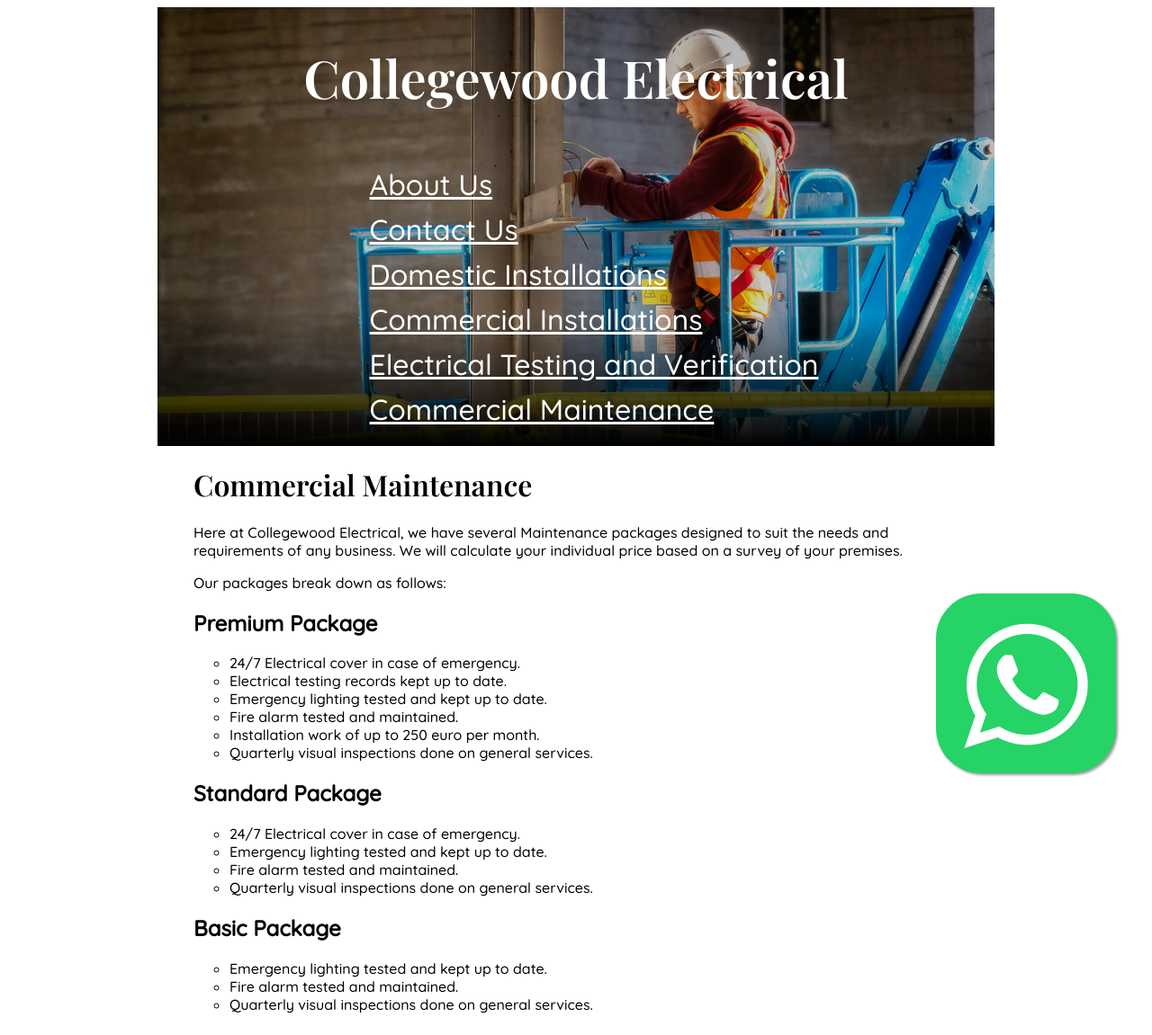
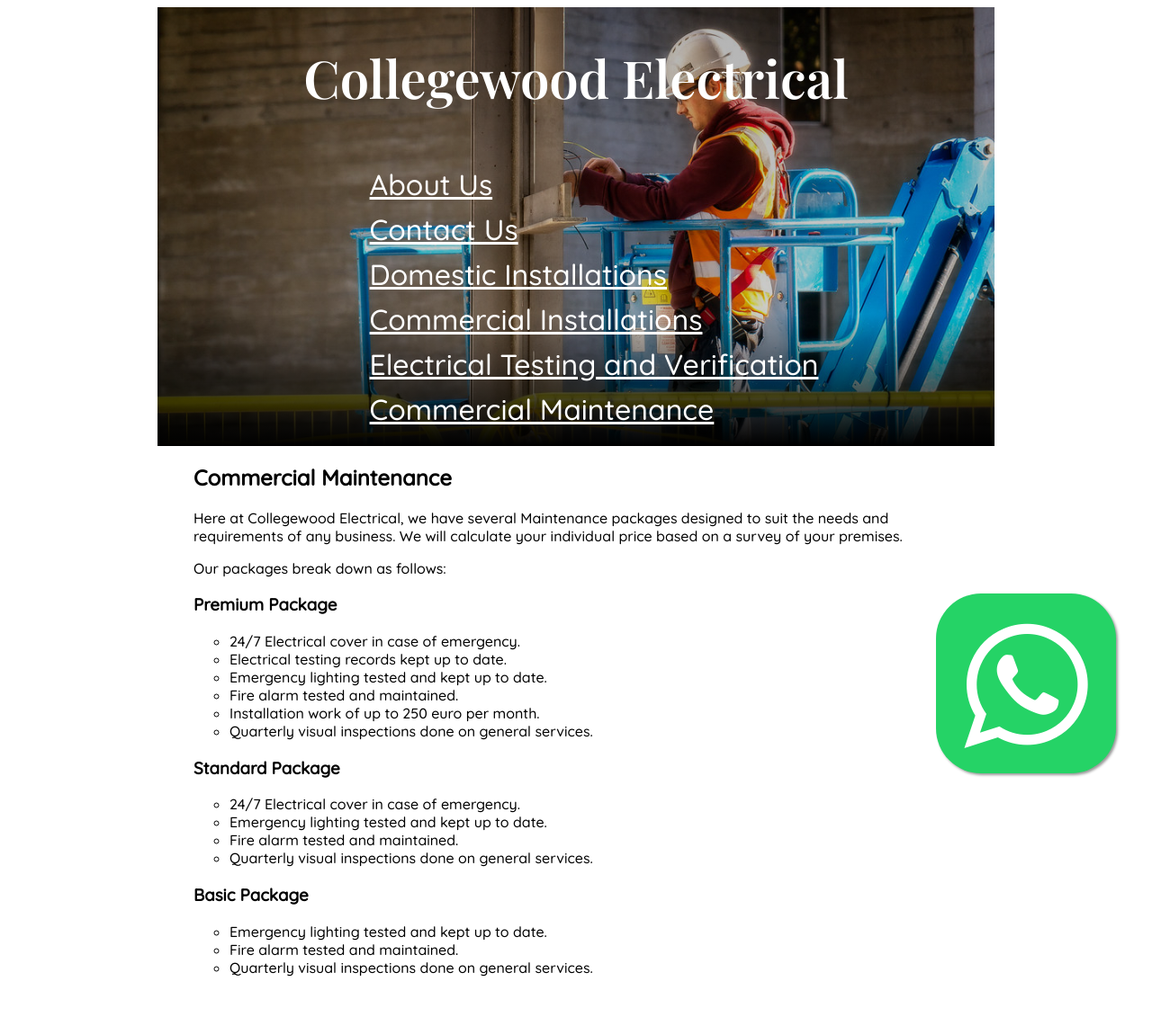
Before and after one commit to Collegewoodelectrical/collegewoodelectrical.github.io, a Jekyll site: the page built from maintenance.md, in a window 1280 px wide. Shown: the whole page at 90% size. Built offline with Jekyll 4.4.1, drawn with Linux system fonts in a browser that asks for light colours; nearby versions of some CDN libraries; after the commit the page ends 1110 px from its top, so only the background shows below that.

Commit message:
Consistent header size

```diff
--- a/maintenance.md
+++ b/maintenance.md
@@ -2,13 +2,13 @@
 layout: default
 title: Commercial Maintenance
 ---
-# Commercial Maintenance
+## Commercial Maintenance
 
 Here at Collegewood Electrical, we have several Maintenance packages designed to suit the needs and requirements of any business. We will calculate your individual price based on a survey of your premises.
 
 Our packages break down as follows:
 
-## Premium Package
+### Premium Package
 
 * 24/7 Electrical cover in case of emergency.
 * Electrical testing records kept up to date.
@@ -17,14 +17,14 @@ Our packages break down as follows:
 * Installation work of up to 250 euro per month.
 * Quarterly visual inspections done on general services.
 
-## Standard Package
+### Standard Package
 
 * 24/7 Electrical cover in case of emergency.
 * Emergency lighting tested and kept up to date.
 * Fire alarm tested and maintained.
 * Quarterly visual inspections done on general services.
 
-## Basic Package
+### Basic Package
 
 * Emergency lighting tested and kept up to date.
 * Fire alarm tested and maintained.
```
Also changed, not shown: commercial.md (+1 -1 lines), domestic.md (+1 -1 lines), inspection.md (+3 -3 lines).
